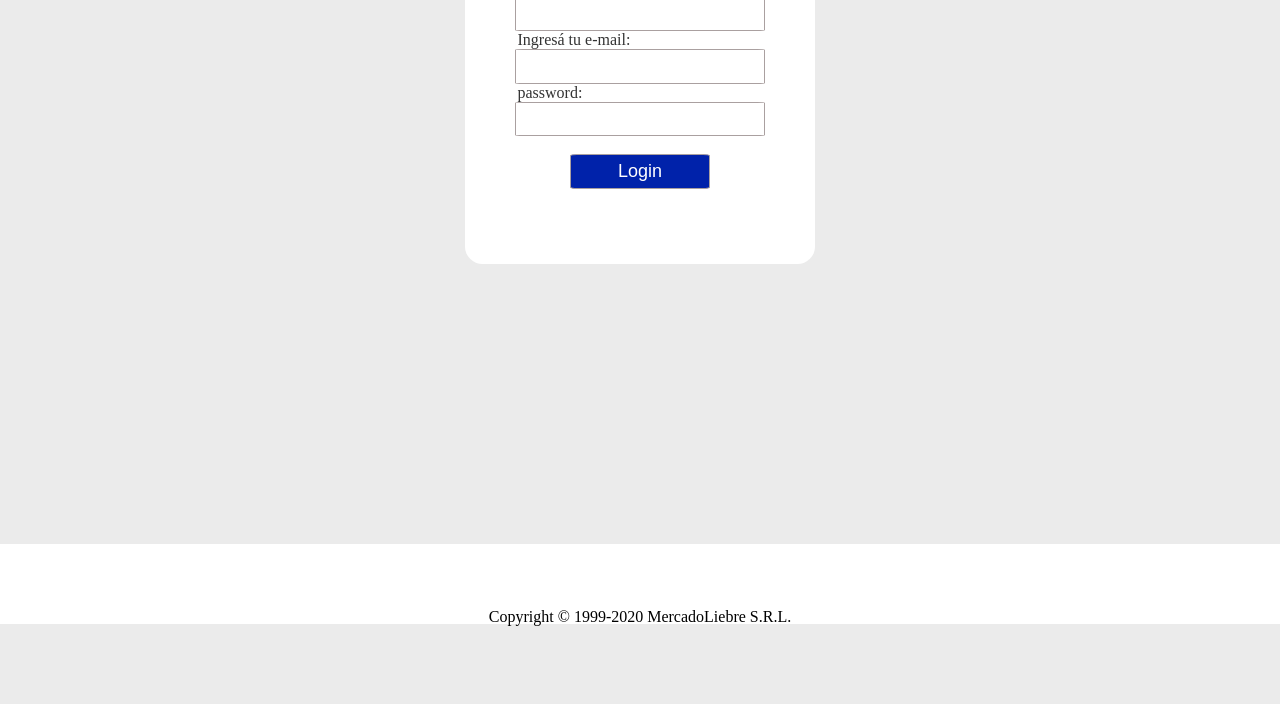
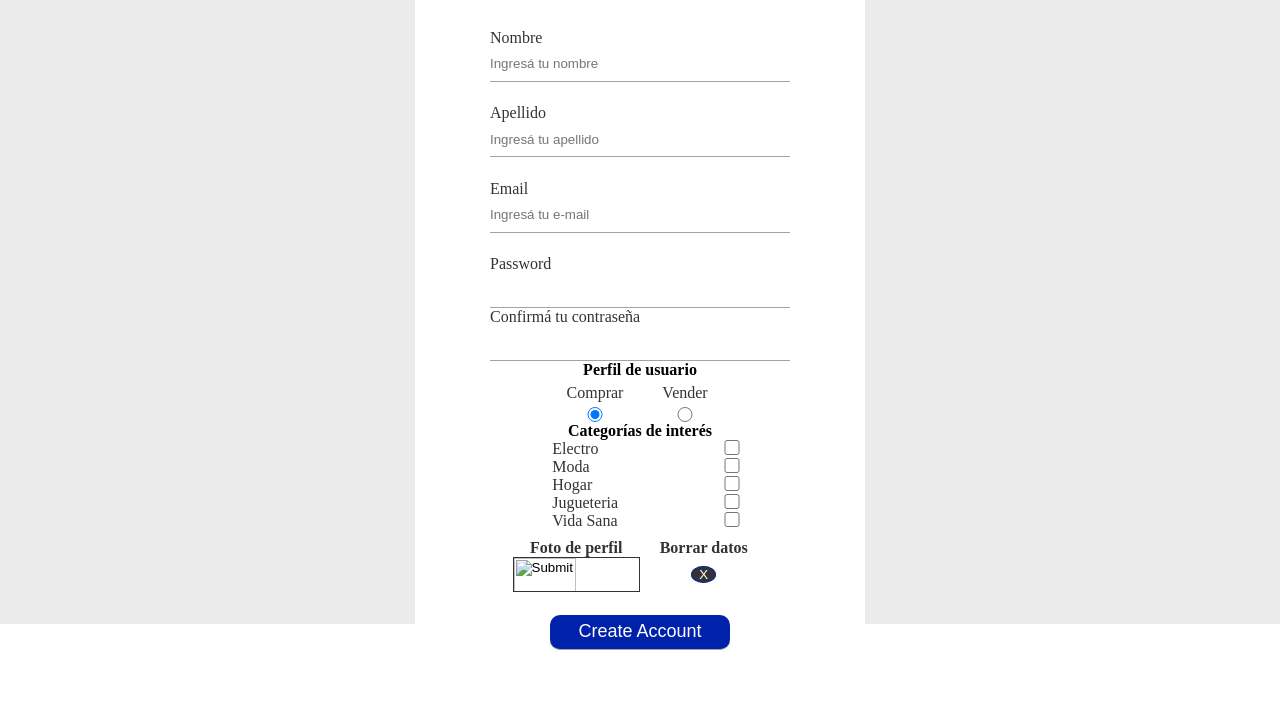
Before and after one commit to BautistaBoudou/mercado-liebre, a website: page views/register.html in a window 1280 px wide. Shown: the part 216-920 px from the top of the page. Before the commit the page ends 842 px from the top, so only its background shows below. Drawn offline with Linux system fonts and the light colour scheme.

Commit message:
Ultimos Cambios

```diff
--- a/public/css/forms.css
+++ b/public/css/forms.css
@@ -22,8 +22,8 @@ main {
     height: 70vh;
 }
 .login {
-    width: 350px;
-    height: 350px;
+    width: 450px;
+    max-height: 800px;
     background-color: white;
     border-radius: 5%;
     text-align: center;
@@ -45,34 +45,141 @@ label {
     align-self: flex-start;
     margin-left: 15%;
 }
+.datosUsuario {
+    margin-top: 5%;
+    display: flex;
+    flex-direction: column;
+    justify-content: center;
+}
+.datosUsuario input:focus {
+    outline: solid 2px #5f91f6;
+    border-radius: 15px;
+}
+form label {
+    margin: 0;
+    align-self: flex-start;
+}
 input {
-    width: 250px;
+    width: 300px;
     height: 35px;
-    border: solid 1px rgb(170, 160, 160);
-    border-radius: 3%;
+    border: none;
+    outline: none;
+    border-bottom: solid 1px rgb(170, 160, 160);
 }
 .login-button {
     background-color: #0022AA;
     color: white;
     width: 40%;
     margin-top: 5%;
+    margin-bottom: 5%;
     border-radius: 5%;
     font-size: 18px;
     font-weight: 300;
+    border-radius: 10px;
 }
 .login-button:hover {
     background-color: #5f91f6;
 }
 .login h1 {
-    margin-top: 5%;
+    margin: 5%;
     color: #333;
+}
+.radios {
+    width: 40%;
+    height: 15%;
+    display: flex;
+    flex-wrap: wrap;
+    justify-content: space-around;
+}
+.radios input {
+    width: 50%;
+    height: 15px;
+}
+.radios label {
+    width: 50%;
+    margin: 5px 0;
+}
+.checkboxes {
+    display: flex;
+    flex-wrap: wrap;
+    justify-content: center;
+}
+.checkboxes h4 {
+    width: 100%;
+}
+.checkboxes label {
+    width: 30%;
+    text-align: left;
+    margin-left: 11%;
+}
+.checkboxes input {
+    width: 20%;
+    height: 15px;
+}
+.fotoPerfil-BorrarDatos {
+    display: flex;
+    flex-wrap: wrap;
+    margin-top: 2%;
+}
+.fotoPerfil-BorrarDatos label {
+    width: 50%;
+    margin: 0;
+    color: #333;
+    font-weight: bold;
+}
+.fotoPerfil {
+    width: 50%;
+    border: solid 1px #333;
+}
+.borrar-datos {
+    border: solid 1px #0022AA;
+    outline: none;
+    background-color: #333;
+    color: white;
+    width: 10%;
+    height: 15%;
+    margin: auto;
+    border-radius: 50%;
+}
+.borrar-datos:hover {
+    background-color: #5f91f6;
+}
+.rutaCrearCuenta {
+    margin-bottom: 5%;
+}
+.rutaCrearCuenta a {
+    text-decoration: none;
+    color: #5f91f6;
 }
 footer {
     background-color: white;
     text-align: center;
     width: 100%;
     height: 10vh;
+    margin-top: 10vh;
 }
 footer p {
-    margin-top: 5%;
+    margin-top: 2%;
 }
+@media(max-width: 767px){
+    .logo img{
+        width: 50%;
+        height: 80%;
+    }
+    main {
+        width: 100vw;
+    }
+    .login {
+        width: 100vw;
+        border-radius: 0%;
+    }
+    .login {
+        max-height: 860px;
+    }
+    footer {
+        margin-top: 30%;
+    }
+}
+@media(min-width: 478px){
+
+}
--- a/views/register.html
+++ b/views/register.html
@@ -8,19 +8,57 @@
     </head>
     <body>
         <div class="logo">
-            <img src="/images/logo-mercado-liebre.svg">
+            <a href="/"><img src="/images/logo-mercado-liebre.svg"></a>
         </div>
         <main>
             <div class="login">
                 <h1>Hola! Ingresá tus datos</h1>
                 <form action="/register" method="POST">
-                    <label for="name">Nombre y Apellido</label>
-                    <input type="text" id="name">
-                    <label for="email">Ingresá tu e-mail:</label>
-                    <input type="email" name="email" id="email">
-                    <label for="password">password:</label>
-                    <input type="password" name="password" id="password">
-                    <input class="login-button" type="submit" value="Login">
+                    <div class="datosUsuario">
+                        <label for="name">Nombre</label>
+                        <input type="text" placeholder="Ingresá tu nombre" id="name">
+                    </div>
+                    <div class="datosUsuario">
+                        <label for="lastname">Apellido</label>
+                        <input type="text" placeholder="Ingresá tu apellido" id="lastname">
+                    </div>
+                    <div class="datosUsuario">
+                        <label for="email">Email</label>
+                        <input type="email" name="email" placeholder="Ingresá tu e-mail" id="email">
+                    </div>
+                    <div class="datosUsuario">
+                        <label for="password">Password</label>
+                        <input type="password" name="password" id="password">
+                        <label>Confirmá tu contraseña</label>
+                        <input type="password" name="password" id="password">
+                    </div>
+                    <h4>Perfil de usuario</h4>
+                    <div class="radios">
+                        <label for="tipoDeUsuario">Comprar</label>
+                        <label for="tipoDeUsuario">Vender</label>
+                        <input type="radio" name="tipoDeUsuario" value="Comprar" checked>
+                        <input type="radio" name="tipoDeUsuario" value="Vender">
+                    </div>
+                    <div class="checkboxes">
+                        <h4>Categorías de interés</h4>
+                        <label for="categorias">Electro</label>
+                        <input type="checkbox" name="categorias" value="Electro">
+                        <label for="categorias">Moda</label>
+                        <input type="checkbox" name="categorias" value="Moda">
+                        <label for="categorias">Hogar</label>
+                        <input type="checkbox" name="categorias" value="Hogar">
+                        <label for="categorias">Jugueteria</label>
+                        <input type="checkbox" name="categorias" value="Jugueteria">
+                        <label for="categorias">Vida Sana</label>
+                        <input type="checkbox" name="categorias" value="Vida Sana">
+                    </div>
+                    <div class="fotoPerfil-BorrarDatos">
+                        <label for="fotoDeUsuario">Foto de perfil</label>
+                        <label>Borrar datos</label>
+                        <input class="fotoPerfil" type="image">
+                        <input class="borrar-datos" type="reset" value="X">
+                    </div>
+                    <input class="login-button" type="submit" value="Create Account">
                 </form>
             </div>
         </main>
```
Also changed, not shown: views/login.html (+12 -5 lines).
